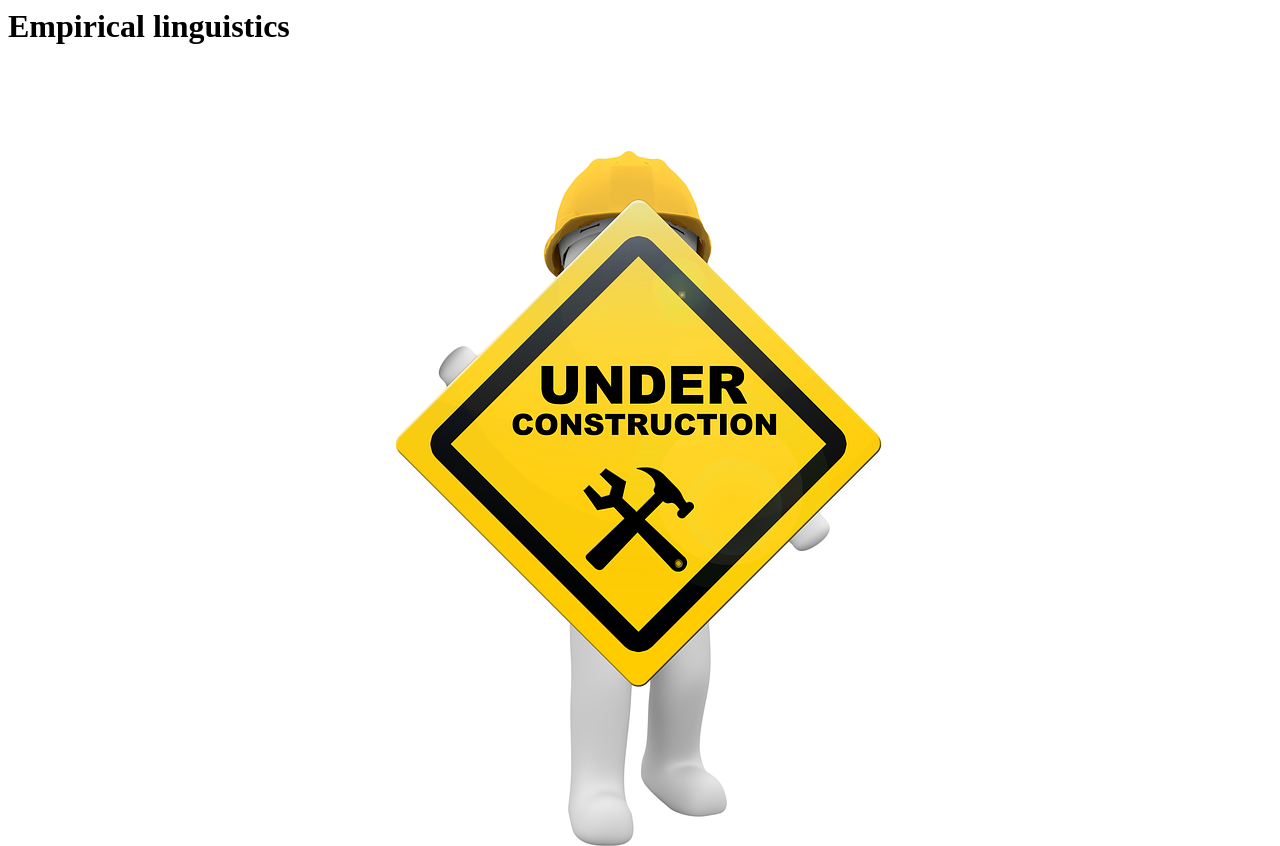
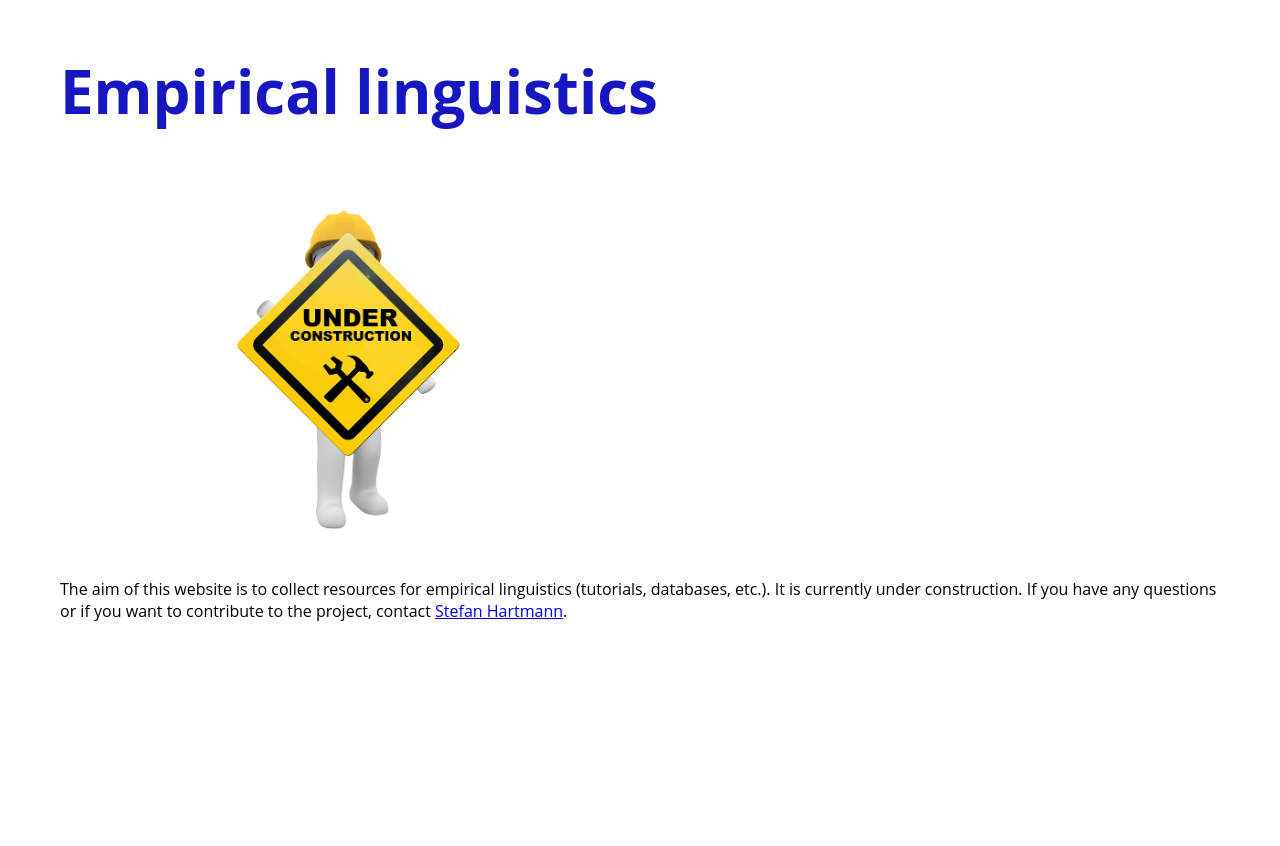
Before and after one commit to empirical-linguistics/empirical-linguistics.github.io, a plain HTML site: page index.html in a window 1280 px wide. Shown: the top 846 px of the page. After the commit the page ends 800 px from the top, so only its background shows below. Drawn offline with Linux system fonts and the light colour scheme.

Commit message:
added css

```diff
--- /dev/null
+++ b/css/style.css
@@ -0,0 +1,12 @@
+body {
+	margin-top: 50px;
+	margin-bottom: 50px;
+	margin-right: 50px;
+	margin-left: 60px;
+	font-family: "Open Sans", Arial, Helvetica, sans-serif
+  }
+
+  h1 {
+	  font-size: 60px;
+	  color: #1717c2;
+   }
--- a/index.html
+++ b/index.html
@@ -2,13 +2,14 @@
 
 <head>
 	<title>Empirical linguistics</title>
+	<link rel="stylesheet" href="css/style.css">
 </head>
 
 <h1>Empirical linguistics</h1>
 
 <body>
 
-	<img src="maintenance.png"></img>
+	<img src="maintenance.png" style="width:50%;"></img>
 
 <p>The aim of this website is to collect resources for empirical linguistics (tutorials, databases, etc.). It is currently under construction. If you have any questions or if you want to contribute to the project, contact <a href="mailto:empirical.linguist@gmail.com">Stefan Hartmann</a>.</p>
 
```
